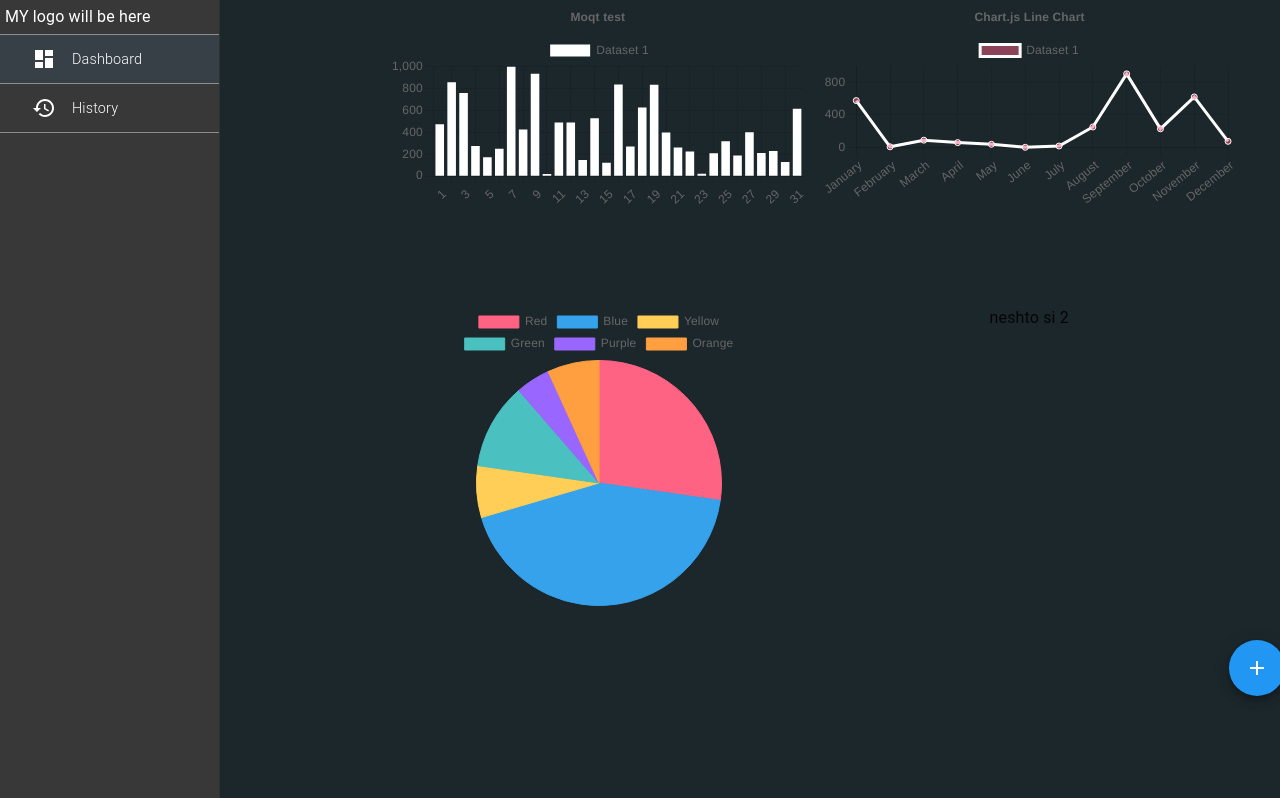
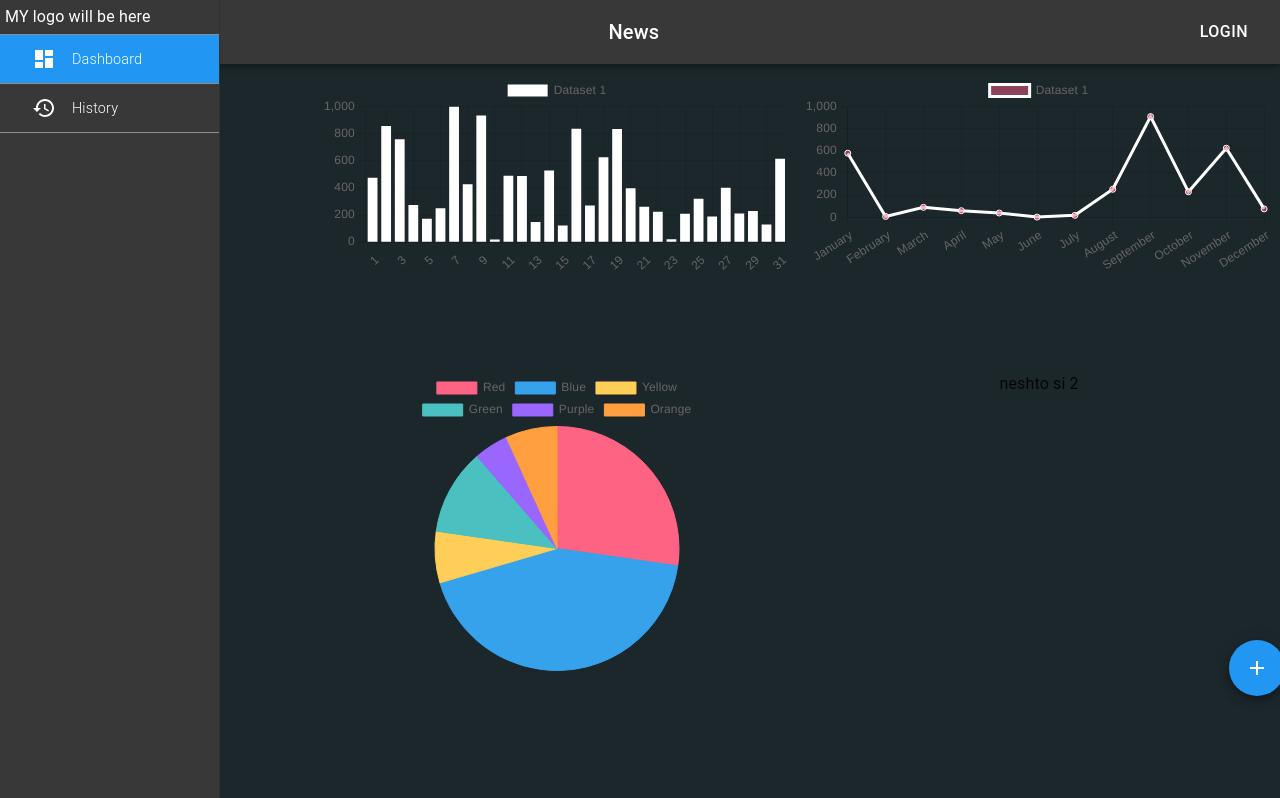
Before and after one commit to MTsatsarov/ExpenseTrackerFE, a React (Create React App) app: page /portal/user/dashboard in a window 1280 px wide. Shown: the top 798 px of the page. Built offline with nearby package versions, Linux system fonts and the light colour scheme.

Commit message:
Client nav

```diff
--- a/src/App.css
+++ b/src/App.css
@@ -1,6 +1,7 @@
 .App {
 	text-align: center;
 	height: 1080px;
+	background: '#1C272C';
 }
 
 .App-logo {
--- a/src/components/landing/Login.tsx
+++ b/src/components/landing/Login.tsx
@@ -125,7 +125,7 @@ const Login = () => {
 			}}
 		>
 			<Typography  variant="h2">Login Form</Typography>
-			<Fade in={true} appear>
+			<Fade in={true} timeout={500}  >
 				<form
 					onSubmit={(e) => onSubmit(e)}
 					style={{
--- a/src/components/pages/ClientPortal.tsx
+++ b/src/components/pages/ClientPortal.tsx
@@ -1,9 +1,10 @@
-import { Drawer, styled, Divider, Fab } from "@mui/material";
+import { Drawer, styled, Divider, Fab, AppBar, Toolbar, IconButton, Typography, Button } from "@mui/material";
+import MenuIcon from '@mui/icons-material/Menu';
 import { Box } from "@mui/system";
 import ClientRoutes from "./client/ClientRoutes";
 import ClientPortalNav from "./client/ClientPortalNav";
 import AddIcon from "@mui/icons-material/Add";
-import { useState } from "react";
+import { useState, useEffect } from "react";
 import CreateTransactionModal from "../utils/CreateTransactionModal/CreateTransactionModal";
 const ClientPortal = () => {
 	const DrawerHeader = styled("div")(() => ({
@@ -13,29 +14,57 @@ const ClientPortal = () => {
 		justifyContent: "flex-start",
 	}));
 	const [displayModal, setDisplayModel] = useState<boolean>(false);
+	const [displaySideNav, setDisplaySideNav] = useState<boolean>(false)
+	const [toggleSideNav, setToggleSideNav] = useState<boolean>(false)
+	const mobileBreak = 1300
+	const drawerWidth = 220;
+	useEffect(() => {
+		window.addEventListener('resize', handleResize)
+
+		return function cleanUp() {
+			window.removeEventListener('resize', handleResize)
+		}
+	}, [])
 
 	const onCLick = () => {
 		setDisplayModel(!displayModal);
 	};
+
+	const handleResize = () => {
+		setDisplaySideNav(window.innerWidth < mobileBreak ? true : false)
+	}
+	const toggle = () => {
+		setToggleSideNav(!toggleSideNav)
+	}
 	return (
-		<Box
-			sx={{
-				display: "flex",
-				justifyContent: "center",
-				alignItems: "center",
-				flexDirection: "row",
-				flexWrap: "no-wrap",
-				width: "100%",
-				height: "100%",
-			}}
-		>
+
+		<Box sx={{ display: 'flex' }}>
+			<AppBar position="fixed" color="secondary"
+				sx={{
+					ml: { sm: `${drawerWidth}px` },
+				}}
+			>
+				<Toolbar>
+					<IconButton
+						size="large"
+						edge="start"
+						color="inherit"
+						aria-label="menu"
+						sx={{ mr: 2 }}
+						onClick={() => toggle()}
+					>
+						<MenuIcon />
+					</IconButton>
+					<Typography variant="h6" component="div" sx={{ flexGrow: 1 }}>
+						News
+					</Typography>
+					<Button color="inherit">Login</Button>
+				</Toolbar>
+			</AppBar>
 			<Box
-				sx={{
-					display: "flex",
-					flexDirection: "column",
-					flexWrap: "wrap",
-					width: "220px",
-				}}
+				component="nav"
+				sx={{ width: { sm: drawerWidth }, flexShrink: { sm: 0 } }}
+				aria-label="mailbox folders"
 			>
 				<Drawer
 					sx={{
@@ -44,7 +73,7 @@ const ClientPortal = () => {
 							boxSizing: "border-box",
 							backgroundColor: "#393838",
 							color: "white",
-							width: "220px",
+							width: `${drawerWidth}px`
 						},
 					}}
 					anchor="left"
@@ -52,12 +81,44 @@ const ClientPortal = () => {
 					open={true}
 				>
 					<DrawerHeader>MY logo will be here</DrawerHeader>
-
 					<Divider sx={{ background: "#A2A0A0" }} />
 					<ClientPortalNav />
 				</Drawer>
+				{
+					displaySideNav &&
+					<Drawer
+						container={window.document.body}
+						variant="temporary"
+						open={toggleSideNav}
+						onClose={toggle}
+						ModalProps={{
+							keepMounted: true, // Better open performance on mobile.
+						}}
+						sx={{
+							display: { xs: 'block', sm: 'block', md: 'none' },
+							'& .MuiDrawer-paper': {
+								boxSizing: 'border-box', width: `${drawerWidth}px`, backgroundColor: "#393838",
+								color: "white",
+							},
+						}}
+					>
+						<DrawerHeader>MY logo will be here</DrawerHeader>
+
+						<Divider sx={{ background: "#A2A0A0" }} />
+						<ClientPortalNav />
+
+					</Drawer>
+				}
 			</Box>
-			<Box sx={{ width: "90%", height: "100%" }}>
+			<Box
+				component="main"
+				sx={{
+					flexGrow: 1,
+					pt: 5,
+					width: { sm: `calc(100% - ${drawerWidth}px)` },
+					minHeight: '1080px',
+				}}
+			>
 				{displayModal ? (
 					<CreateTransactionModal
 						showModal={displayModal}
--- a/src/components/pages/client/ClientPortalNav.tsx
+++ b/src/components/pages/client/ClientPortalNav.tsx
@@ -12,6 +12,7 @@ import { useDispatch, useSelector } from "react-redux";
 import { setSection } from "../../../features/ClientSideNav/clientSideSlice";
 import { appTheme } from "../../utils/AppTheme/AppTheme";
 const ClientPortalNav = () => {
+
 
 	var dispatch = useDispatch();
 	var section = useSelector<any>((state) => state.clientSideNav.selectedSection);
--- a/src/components/pages/client/Dashboard/Dashboard.tsx
+++ b/src/components/pages/client/Dashboard/Dashboard.tsx
@@ -1,17 +1,18 @@
-import { Box } from "@mui/material";
+import { Box,Slide } from "@mui/material";
 import ExpensesByStore from "./BottomLeft/ExpensesByStore";
 import ExpensesByDay from "./TopLeft/ExpensesByDay";
 import ExpensesCountByMonths from "./TopRight/ExpensesCountByMonths";
 
 const Dashboard = () => {
 	return (
+		<Slide direction="left" in mountOnEnter unmountOnExit timeout={400} >
 			<Box
 				sx={{
 					display: "flex",
+					justifyContent: "space-evenly",
 					background: "#1C272C",
-				justifyContent: "space-evenly",
-				width: "100%",
-				height: "100%",
+					height: '100%'
+
 				}}
 			>
 				<Box sx={{ width: "10%", display: "flex", flexWrap: "wrap" }}></Box>
@@ -19,10 +20,9 @@ const Dashboard = () => {
 					sx={{
 						display: "flex",
 						flexDirection: "column",
-					background: "#1C272C",
 						alignItems: "flex-end",
 						flexWrap: "wrap",
-					width: "80%",
+						width: "100%",
 					}}
 				>
 					<Box
@@ -61,6 +61,7 @@ const Dashboard = () => {
 					</Box>
 				</Box>
 			</Box>
+		</Slide>
 	);
 };
 
--- a/src/components/pages/client/History/ClientHistory.tsx
+++ b/src/components/pages/client/History/ClientHistory.tsx
@@ -2,7 +2,7 @@ import { useState, useEffect } from 'react'
 import { apiRoutes, apiUrl } from '../../../../apiConfig'
 import instance from '../../../../axios/axios'
 import Toaster from '../../../utils/Toaster/Toaster'
-import { Box, Typography,Fade } from "@mui/material"
+import { Box, Typography,Slide } from "@mui/material"
 import { DataGrid, GridColDef, GridValueGetterParams } from '@mui/x-data-grid';
 
 interface IProductResponse {
@@ -47,7 +47,7 @@ const ClientHistory = () => {
 		{ field: 'ac', headerName: 'Actions' },
 	]
 	return (
-		<Fade in={true} easing={'1000ms'}>
+		<Slide direction="left" in mountOnEnter unmountOnExit timeout={400} >
 			<Box sx={{ mt: 10, display: 'flex', flexDirection: 'column' }}>
 				<Typography variant='h3'>History of the transactions</Typography>
 				<Box sx={{ minWidth: '40%', mt: 10, height: 400, alignSelf: 'center' }}>
@@ -59,7 +59,7 @@ const ClientHistory = () => {
 					/>
 				</Box>
 			</Box>
-		</Fade>
+		</Slide>
 	)
 }
 
--- a/src/components/utils/AppTheme/AppTheme.tsx
+++ b/src/components/utils/AppTheme/AppTheme.tsx
@@ -1,14 +1,15 @@
 import { createTheme } from '@mui/material/styles';
-import { green, purple } from '@mui/material/colors';
 
 export const appTheme = createTheme({
 	palette: {
 		primary: {
 			main: '#2196F3'
+
 		},
 		secondary: {
-			main: green[500],
+			main: '#393838',
 		},
+
 	},
 	components: {
 		MuiButton: {
@@ -18,13 +19,15 @@ export const appTheme = createTheme({
 				},
 			},
 		},
+
+		MuiListItem: {
+			styleOverrides: {
+				root: {
+					'&.Mui-selected': {
+						backgroundColor: '#2196F3'
+					}
+				}
+			}
+		}
 	},
-	//  typography: {
-	//    primary: {
-	//      main: '#2196F3'
-	//    },
-	//    secondary: {
-	//      main: green[500],
-	//    },
-	//  },
 });
--- a/src/components/utils/CreateTransactionModal/CreateTransactionModal.tsx
+++ b/src/components/utils/CreateTransactionModal/CreateTransactionModal.tsx
@@ -12,11 +12,12 @@ import {
 	Tooltip,
 	IconButton,
 	Button,
-	TextField
+	TextField,
+	Fade
 } from "@mui/material";
 import CloseIcon from "@mui/icons-material/Close";
 import AddIcon from "@mui/icons-material/Add";
-import PhotoCamera  from "@mui/icons-material/PhotoCamera";
+import PhotoCamera from "@mui/icons-material/PhotoCamera";
 import { useState, useEffect } from "react";
 import instance from "../../../axios/axios";
 import DeleteIcon from '@mui/icons-material/Delete';
@@ -85,31 +86,31 @@ const CreateTransactionModal = (props: ICreateTransactionModalProps) => {
 
 	return (
 		<Modal
+
 			open={props.showModal}
-			aria-labelledby="parent-modal-title"
-			aria-describedby="parent-modal-description"
 			sx={{
 				position: "absolute",
-				top: "50%",
-				left: "50%",
-				transform: "translate(-50%, -50%)",
-				boxShadow: " 0px 0px 67px 9px rgba(0,0,0,0.85)",
-				borderRadius: "12px",
-				border: "2px solid black",
+				width: "100%",
+				height: "100%",
+			}}
+		>
+			<Fade in={true} timeout={500}>
+
+				<Box
+					sx={{
 						width: "70%",
 						height: "70%",
-			}}
-		>
-			<Box
-				sx={{
-					width: "100%",
-					height: "100%",
 						background: "rgba(255,255,255,1)",
 						borderRadius: "12px",
 						display: "flex",
 						flexDirection: "column",
 						alignItems: "center",
 						overflowY: "scroll",
+						boxShadow: " 0px 0px 67px 9px rgba(0,0,0,0.85)",
+						position: "absolute",
+						top: "50%",
+						left: "50%",
+						transform: "translate(-50%, -50%)",
 					}}
 				>
 					<Typography sx={{ p: 1 }} variant="h3">
@@ -210,6 +211,8 @@ const CreateTransactionModal = (props: ICreateTransactionModalProps) => {
 						</Box>
 					</Box>
 				</Box>
+			</Fade >
+
 		</Modal>
 	);
 };
```
Also changed, not shown: src/components/pages/client/CreateExpense/NewProductForm/NewProductForm.tsx (+20 -2 lines). Lines whose indentation alone changed are shown as unchanged.
